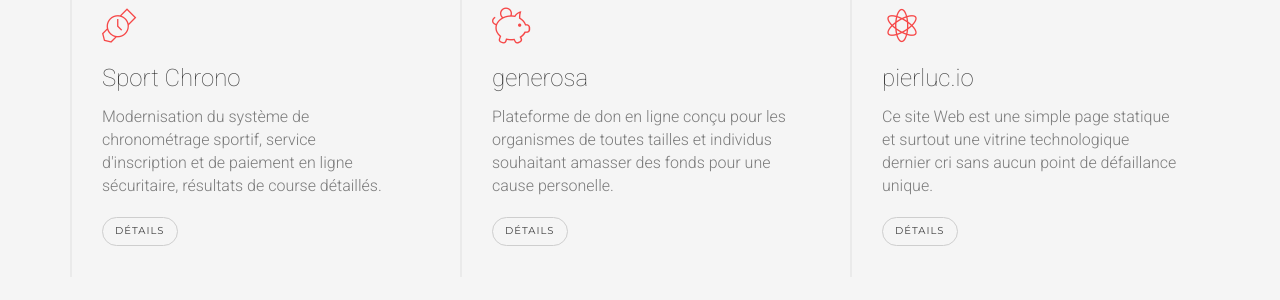
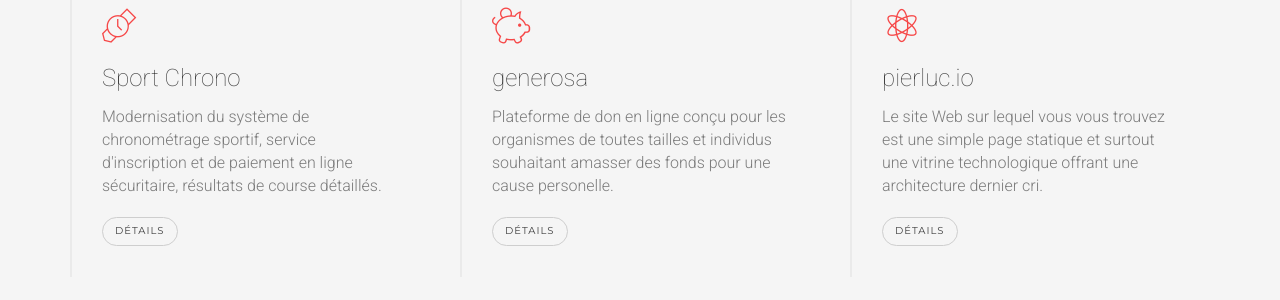
Before and after one commit to Zertz/pierluc.io, a Jekyll site: the page built from index.html, in a window 1280 px wide and 900 px high, scrolled down 1890 px. Shown: the part 153-453 px from the top of the window. Built offline with Jekyll 4.4.1, drawn with Linux system fonts in a browser that asks for light colours.

Commit message:
Update pierluc.io content

```diff
--- a/_includes/realisations.html
+++ b/_includes/realisations.html
@@ -62,7 +62,7 @@
         <div class="services-box">
           <i class="pe-7s-science services-icon"></i>
           <h3 class="service-name">pierluc.io</h3>
-          <p class="text-small">Ce site Web est une simple page statique et surtout une vitrine technologique dernier cri sans aucun point de défaillance unique.</p>
+          <p class="text-small">Le site Web sur lequel vous vous trouvez est une simple page statique et surtout une vitrine technologique offrant une architecture dernier cri.</p>
           <button type="button" class="btn btn-default mt10" data-toggle="modal" data-target="#item3-services">Détails</button>
         </div>
       </div>
@@ -75,20 +75,19 @@
               <h4 class="service-title">pierluc.io</h4>
             </div>
             <div class="modal-body">
-              <p>Ce site Web est une simple page statique et surtout une vitrine technologique dernier cri sans aucun point de défaillance unique.</p>
+              <p>Le site Web sur lequel vous vous trouvez est une simple page statique et surtout une vitrine technologique offrant une architecture dernier cri.</p>
+              <p>Cette infrastructure comporte plusieurs avantages : déploiement et mises à jour en un clic, temps de chargement rapide, aucun point de défaillance unique et un faible coût d'opération.</p>
               <h5 class="heading-1 modal-heading mb20">Technologies</h5>
               <ul class="list-arrow list-arrow-color text-small">
                 <li><strong>Jekyll</strong> - générateur de site statique</li>
                 <li><strong>GitHub</strong> - contrôle de source</li>
                 <li><strong>Docker Cloud</strong> - déploiement de conteneurs</li>
-                <li><strong>Azure</strong> - machines virtuelles et stockage</li>
-                <li><strong>haproxy</strong> - distribution de charge</li>
+                <li><strong>Azure</strong> - équilibrage de charge, machines virtuelles et stockage</li>
+                <li><strong>haproxy</strong> - terminaison SSL/TLS et proxy</li>
                 <li><strong>nginx</strong> - serveur Web</li>
                 <li><strong>Cloudflare</strong> - réseau de diffusion de contenu (CDN)</li>
                 <li><strong>Apex Ping</strong> - suivi de disponibilité et performance</li>
               </ul>
-              <h5 class="heading-1 modal-heading mb20">Comment ça marche?</h5>
-              <p></p>
               <hr>
               <p><a href="https://github.com/Zertz/pierluc.io">Code source disponible sur GitHub</a></p>
             </div>
```
